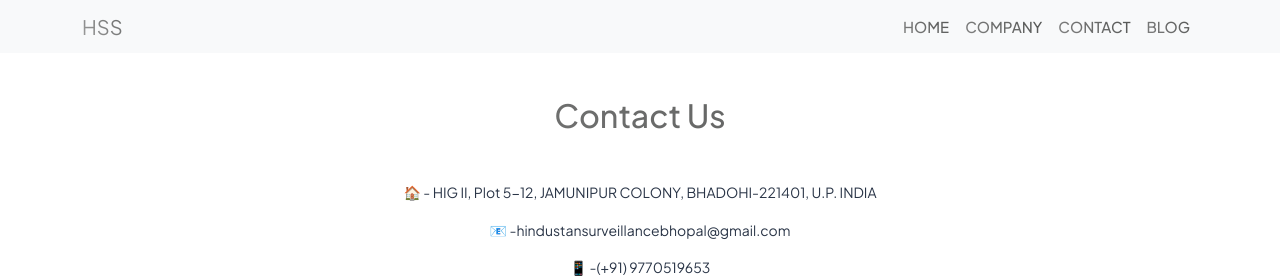
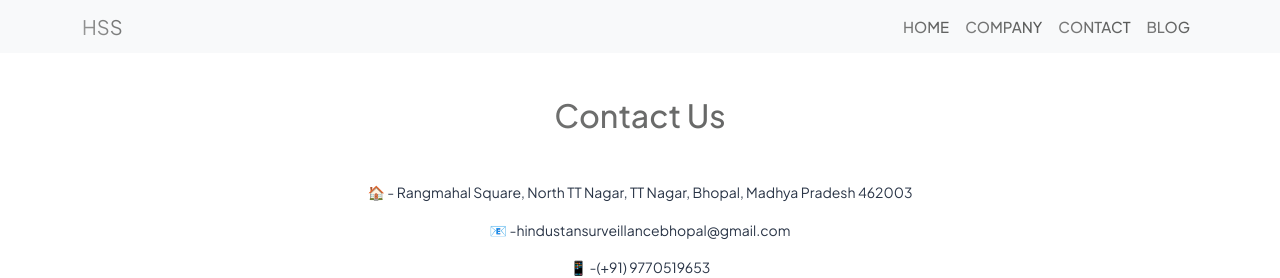
Before and after one commit to amit95solanki/HSS, a Next.js app: page /contact in a window 1280 px wide. Shown: the top 278 px of the page. Built offline with nearby package versions, Linux system fonts and the light colour scheme.

Commit message:
updated social link

```diff
--- a/src/app/(DashboardLayout)/components/dashboard/AboutSection.tsx
+++ b/src/app/(DashboardLayout)/components/dashboard/AboutSection.tsx
@@ -38,7 +38,7 @@ const AboutSection = () => {
           </Col>
           <Col lg={8} md={12} className="ps-lg-5">
             <div className="">
-              <h6 style={{ textAlign: "justify", fontFamily: "cursive" }}>
+              <h6 style={{ textAlign: "justify" }}>
                 I specialize in the installation of a wide range of security and
                 monitoring solutions, including: <br />
                 <ul>
--- a/src/app/(DashboardLayout)/components/dashboard/ProductPerformance.tsx
+++ b/src/app/(DashboardLayout)/components/dashboard/ProductPerformance.tsx
@@ -60,7 +60,7 @@ const ProductRow = ({ product }: { product: (typeof products)[0] }) => (
     <TableCell>
       <Box sx={{ display: "flex", alignItems: "center" }}>
         <Box>
-          <Link href={`/${product.id}`} passHref>
+          <Link href={`admin-blog/${product.id}`} passHref>
             <Typography variant="subtitle2" fontWeight={600}>
               {product.name}
             </Typography>
--- a/src/app/(DashboardLayout)/components/dashboard/SocialMediaBanner.tsx
+++ b/src/app/(DashboardLayout)/components/dashboard/SocialMediaBanner.tsx
@@ -19,7 +19,7 @@ const SocialMediaBanner = () => {
       </IconButton>
       <IconButton
         component="a"
-        href="https://www.facebook.com/yourprofile"
+        href="https://www.facebook.com/profile.php?id=61558007285880"
         target="_blank"
         sx={styles.icon}
       >
@@ -43,7 +43,7 @@ const SocialMediaBanner = () => {
       </IconButton>
       <IconButton
         component="a"
-        href="https://www.instagram.com/"
+        href="https://www.instagram.com/hindustancctvsupport?igsh=NTc4MTIwNjQ2YQ%3D%3D"
         target="_blank"
         sx={styles.icon}
       >
--- a/src/app/(DashboardLayout)/contact/page.tsx
+++ b/src/app/(DashboardLayout)/contact/page.tsx
@@ -43,8 +43,8 @@ const Contact = () => {
             <div className="section-header text-center pb-5">
               <h2 className="gradient-text mt-5 mb-5">Contact Us</h2>
               <p>
-                🏠 - HIG II, Plot 5-12, JAMUNIPUR COLONY, BHADOHI-221401, U.P.
-                INDIA
+                🏠 - Rangmahal Square, North TT Nagar, TT Nagar, Bhopal, Madhya
+                Pradesh 462003
               </p>
               <p>
                 📧 -
--- a/src/service/axiosSetup.tsx
+++ b/src/service/axiosSetup.tsx
@@ -1,7 +1,7 @@
 import axios from "axios";
 
 const instance = axios.create({
-  baseURL: "http://localhost:8000/api/v1",
+  baseURL: "https://backend-hss.vercel.app/api/v1",
 });
 
 export default instance;
```
